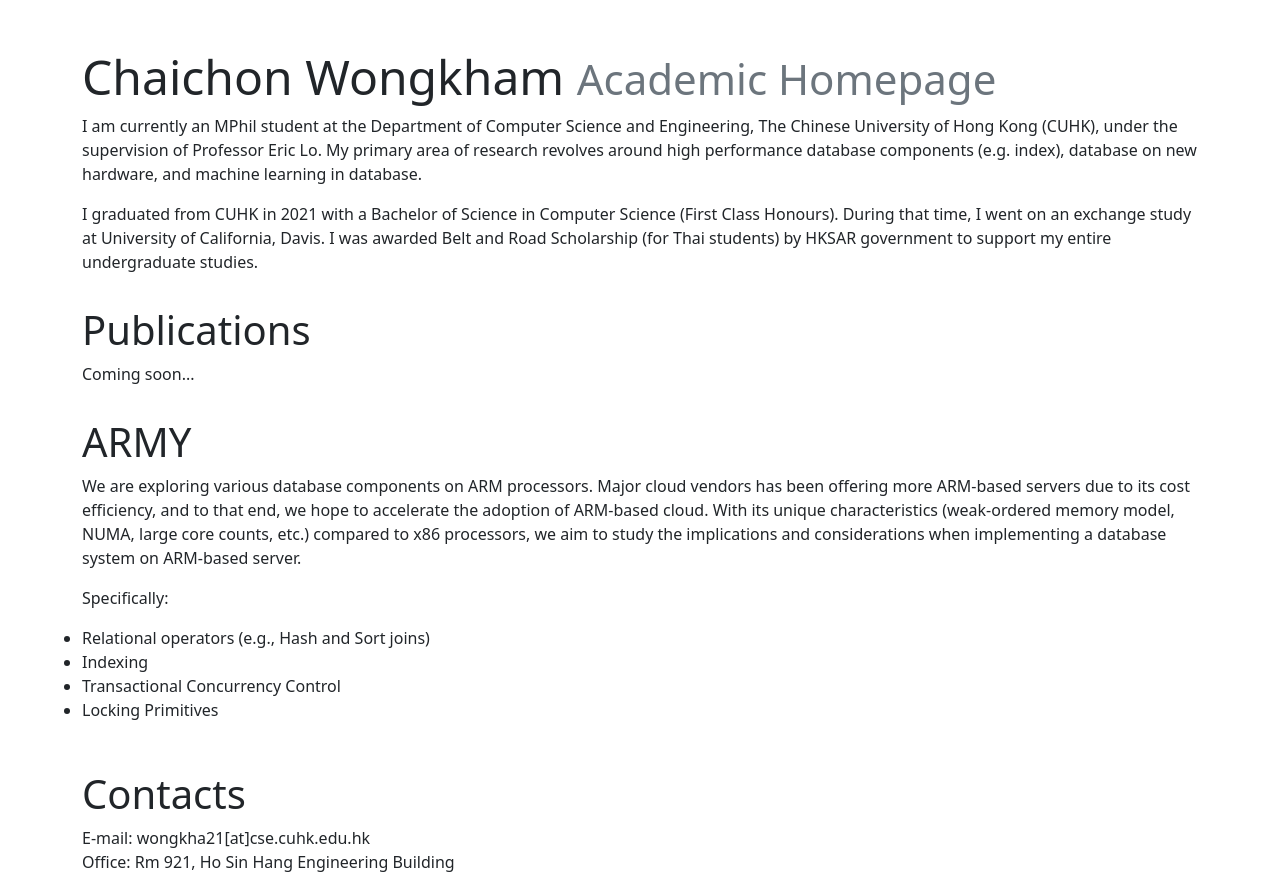
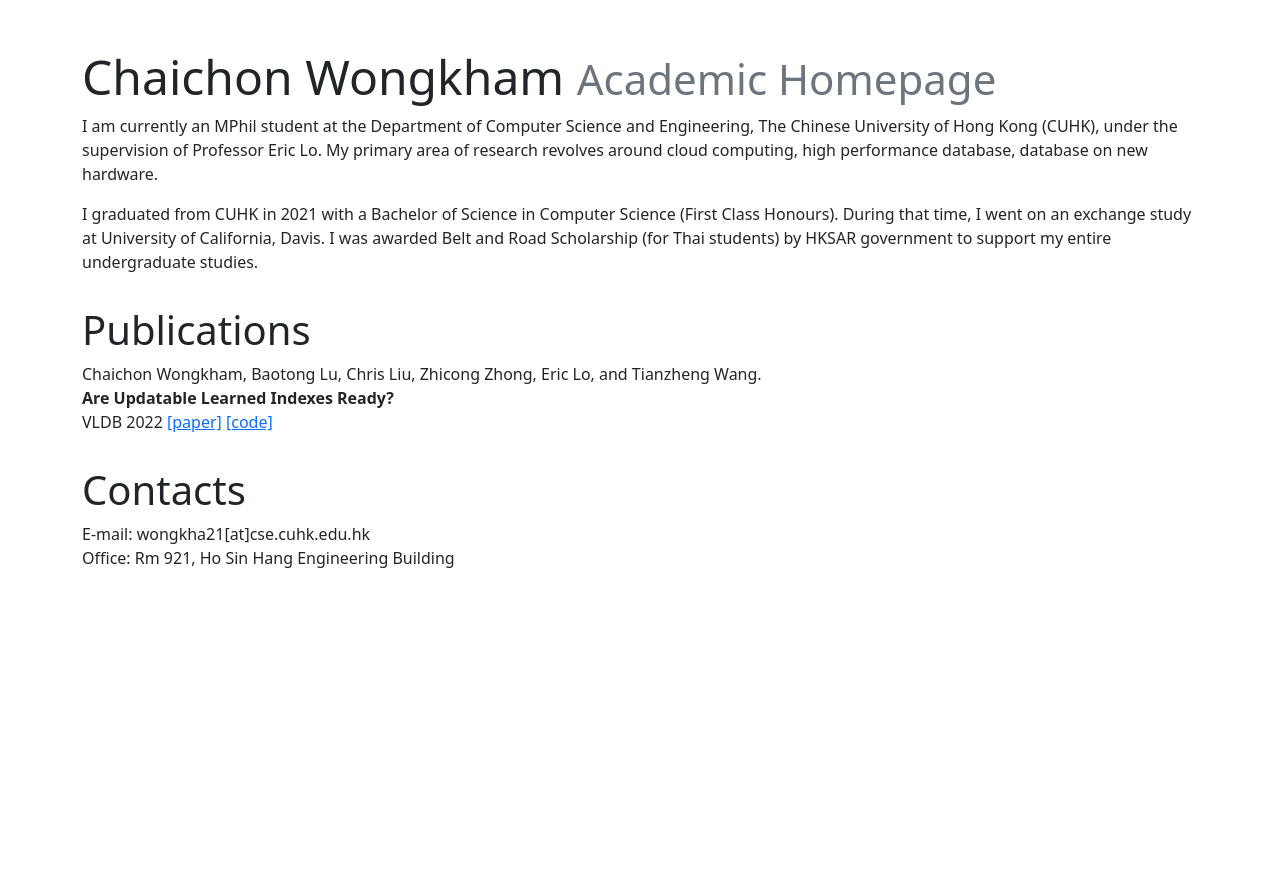
Before and after one commit to pohchaichon/pohchaichon.github.io, a plain HTML site: page index.html in a window 1280 px wide. After the commit the page ends 800 px from the top, so only its background shows below. Drawn offline with nearby package versions, Linux system fonts and the light colour scheme.

Commit message:
update pubs

```diff
--- a/index.html
+++ b/index.html
@@ -14,24 +14,16 @@
                     <h1 class="display-5">Chaichon Wongkham
                     <small class="text-muted">Academic Homepage</small></h1>
                     <p>I am currently an MPhil student at the Department of Computer Science and Engineering, The Chinese University of Hong Kong (CUHK), under the supervision of Professor Eric Lo.
-                    My primary area of research revolves around high performance database components (e.g. index), database on new hardware, and machine learning in database.</p>
+                    My primary area of research revolves around cloud computing, high performance database, database on new hardware.</p>
                     <p>I graduated from CUHK in 2021 with a Bachelor of Science in Computer Science (First Class Honours). During that time, I went on an exchange study at University of California, Davis. I was awarded Belt and Road Scholarship (for Thai students) by HKSAR government to support my entire undergraduate studies.</p>
                 </div>
                 <div class="row mt-3">
                     <h2 class="display-6">Publications</h1>
-                    <p>Coming soon...</p>
-                </div>
-                <div class="row mt-3">
-                    <h2 class="display-6">ARMY</h1>
-                    <p>We are exploring various database components on ARM processors. Major cloud vendors has been offering more ARM-based servers due to its cost efficiency, and to that end, we hope to accelerate the adoption of ARM-based cloud. With its unique characteristics (weak-ordered memory model, NUMA, large core counts, etc.) compared to x86 processors, we aim to study the implications and considerations when implementing a database system on ARM-based server.</p>
                     <p>
-                    Specifically:
-                    <ul>
-                        <li>Relational operators (e.g., Hash and Sort joins)</li>
-                        <li>Indexing</li>
-                        <li>Transactional Concurrency Control</li>
-                        <li>Locking Primitives</li>
-                    </ul>
+                        Chaichon Wongkham, Baotong Lu, Chris Liu, Zhicong Zhong, Eric Lo, and Tianzheng Wang.<br>
+                        <b>Are Updatable Learned Indexes Ready?</b><br>VLDB 2022
+                        <a href="https://doi.org/10.14778/3551793.3551848">[paper]</a>
+                        <a href="https://github.com/gre4index/GRE">[code]</a>
                     </p>
                 </div>
                 <div class="row mt-3">
```
